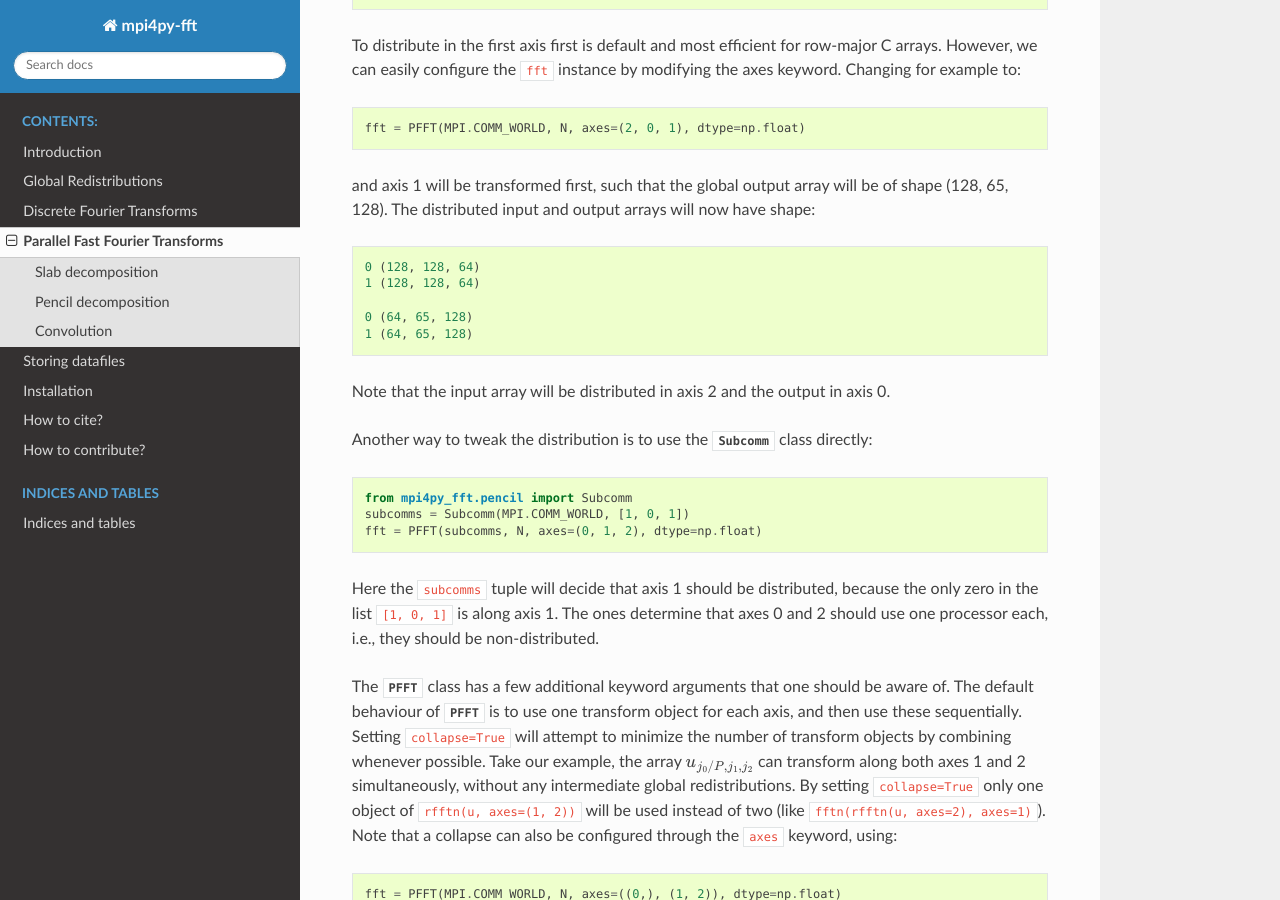
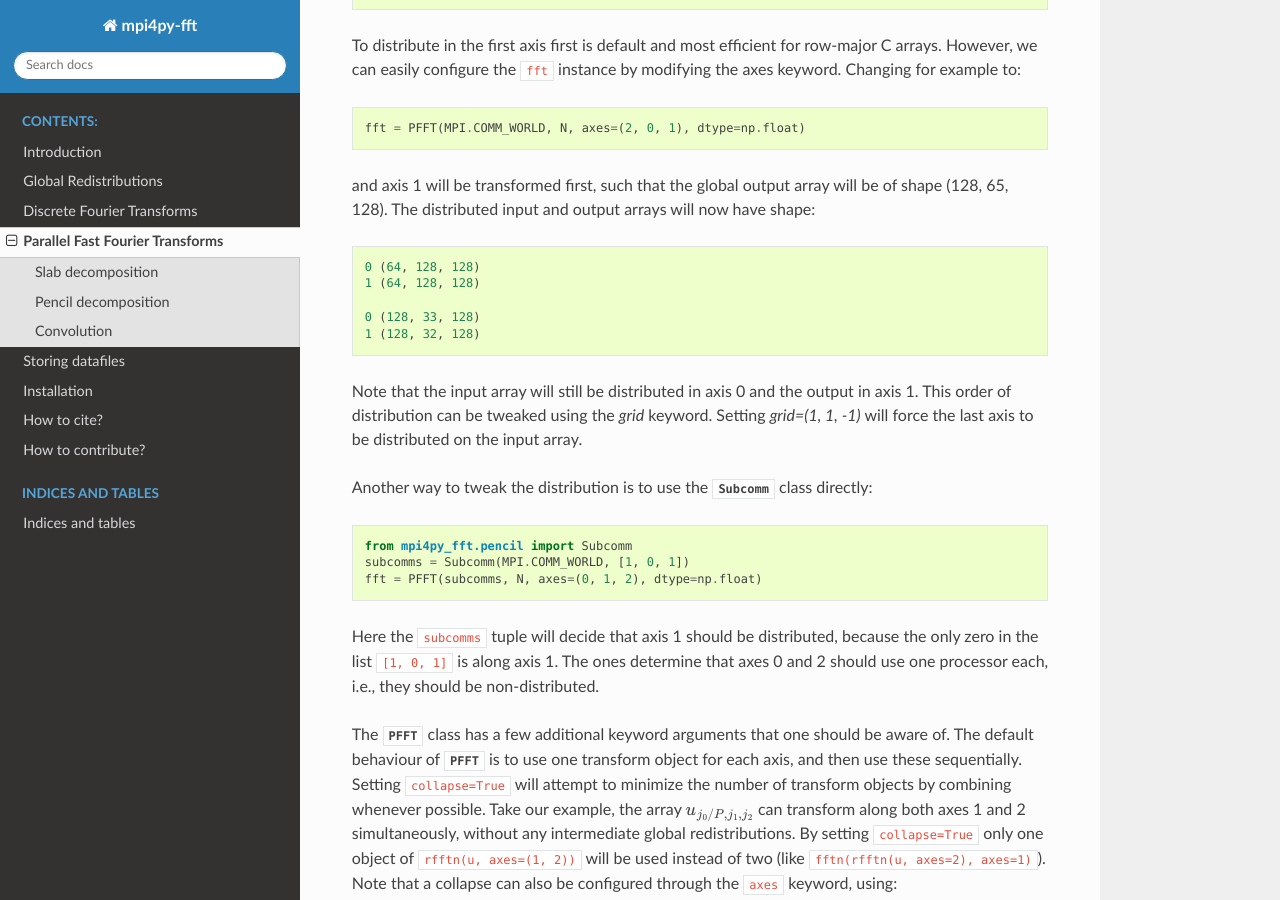
Before and after one commit to mpi4py/mpi4py-fft, a Sphinx documentation site: the page built from docs/source/parallel.rst, in a window 1280 px wide and 900 px high, scrolled down 1954 px. Built offline with Sphinx 7.4.7 and the Read the Docs theme 2.0.0, drawn with Linux system fonts in a browser that asks for light colours; formulas are drawn with MathJax 3.

Commit message:
Fixing slab results in docs to reflect new default behaviour

```diff
--- a/docs/source/global.rst
+++ b/docs/source/global.rst
@@ -101,7 +101,7 @@ We note that a low-level approach to creating such a distributed array would
 be::
 
     import numpy as np
-    from mpi4py_fft import Pencil, Subcomm
+    from mpi4py_fft.pencil import Pencil, Subcomm
     from mpi4py import MPI
     comm = MPI.COMM_WORLD
     N = (8, 8)
--- a/docs/source/parallel.rst
+++ b/docs/source/parallel.rst
@@ -99,14 +99,16 @@ and axis 1 will be transformed first, such that the global output array
 will be of shape (128, 65, 128). The distributed input and output arrays
 will now have shape::
 
-    0 (128, 128, 64)
-    1 (128, 128, 64)
+    0 (64, 128, 128)
+    1 (64, 128, 128)
 
-    0 (64, 65, 128)
-    1 (64, 65, 128)
+    0 (128, 33, 128)
+    1 (128, 32, 128)
 
-Note that the input array will be distributed in axis 2 and the
-output in axis 0.
+Note that the input array will still be distributed in axis 0 and the
+output in axis 1. This order of distribution can be tweaked using the
+`grid` keyword. Setting `grid=(1, 1, -1)` will force the last axis
+to be distributed on the input array.
 
 Another way to tweak the distribution is to use the :class:`.Subcomm`
 class directly::
```
